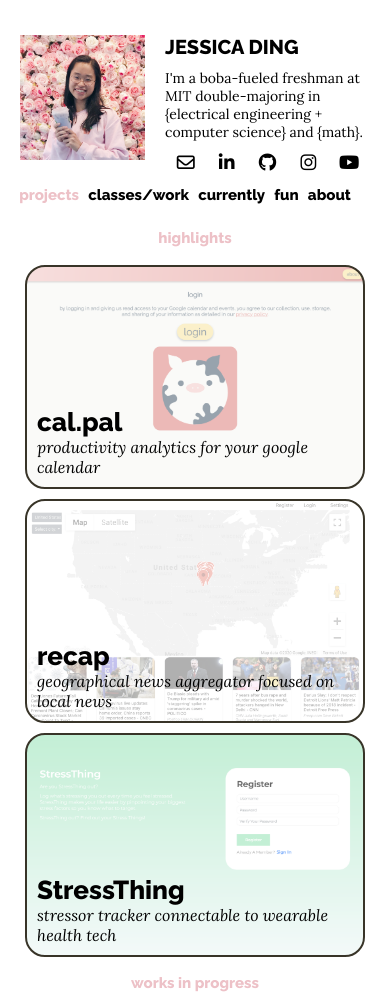
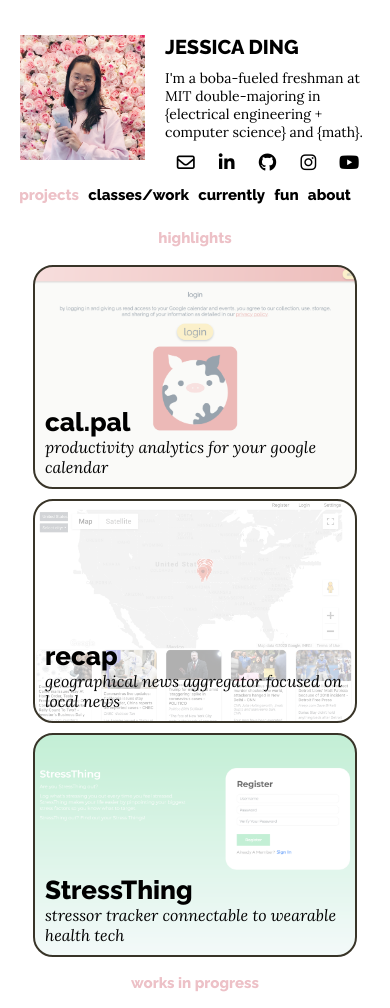
Before and after one commit to jessding/jessding.github.io, a Jekyll site: the page built from index.html, in a window 390 px wide. Shown: the top 1008 px of the page. Built offline with Jekyll 4.4.1, drawn with Linux system fonts in a browser that asks for light colours; nearby versions of some CDN libraries; grey boxes are pictures that could not be loaded.

Commit message:
what is going on in responsivity

```diff
--- a/assets/css/main.css
+++ b/assets/css/main.css
@@ -236,6 +236,7 @@
     }
     .container {
         flex-direction: column;
+        height: auto;
     }
     .sidebar {
         flex-direction: column;
@@ -274,7 +275,8 @@
         margin-bottom: 0px;
     }
     .content {
-        width: 100%;
+        width: auto;
+        height: auto;
         margin-left: 10px;
         margin-right: 10px;
         flex-basis: 75%;
@@ -283,12 +285,13 @@
     .projcontainer {
         flex-direction: column;
         flex-wrap: wrap;
-        width: auto;
-        max-width: 644px;
+        width: 100%;
+        /* max-width: 644px; */
     }
     .projbox {
         width: auto;
-        max-width: 100%;
+        min-width: 300px;
+        /* max-width: 100%; */
     }
 }
 
```
